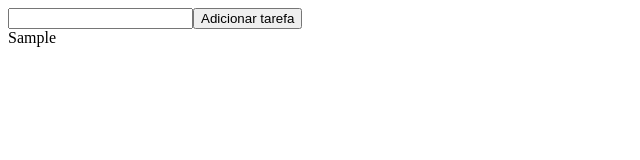
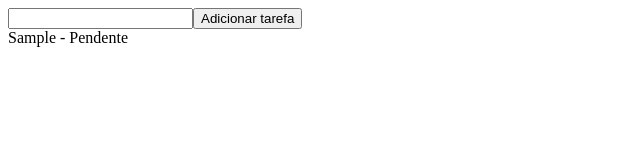
Before and after one commit to TomazdaCosta/exercises, a React (Vite) app in the folder react-with-typescript/exercicio-04/: page / in a window 1280 px wide. Both pictures are taken after typing "Sample" into the empty fields and a click on the button "Adicionar tarefa". Shown: the top 160 px of the page, without its empty margins (0-640 px from the left). Built offline with nearby package versions, Linux system fonts and the light colour scheme.

Commit message:
Criada a pasta para organizar os tipos da aplicação. Além de ter adicionado o id, e o complete do tipo da task.

```diff
--- a/react-with-typescript/exercicio-04/src/App.tsx
+++ b/react-with-typescript/exercicio-04/src/App.tsx
@@ -1,11 +1,12 @@
 import React from "react"
 import AddTask from "./components/AddTask"
+import type { ITask } from "./types/types"
 
 const App = () => {
-  const [taskList, setTaskList] = React.useState<string[]>([])
+  const [taskList, setTaskList] = React.useState<ITask[]>([])
 
-  const handleAddTask = (value: string) => {
-    setTaskList([...taskList, value])
+  const handleAddTask = (newTask: ITask) => {
+    setTaskList([...taskList, newTask])
   }
 
   return (
@@ -17,8 +18,8 @@ const App = () => {
       <div>
         {taskList.map((task) => {
           return(
-            <div key={task}>
-              {task}
+            <div key={task.id}>
+              {task.title} - {task.complete ? 'Completa' : 'Pendente'}
             </div>
           )
         })}
--- a/react-with-typescript/exercicio-04/src/components/AddTask.tsx
+++ b/react-with-typescript/exercicio-04/src/components/AddTask.tsx
@@ -1,24 +1,29 @@
 import React from 'react'
+import type { IAddTaskProps, ITask } from '../types/types'
 
-interface IAddTaskProps {
-  funcAdd: (value: string) => void
-}
 const AddTask = ({ funcAdd }: IAddTaskProps) => {
-  const [task, setTask] = React.useState('')
+  const [taskTitle, setTaskTitle] = React.useState('')
+
 
   return (
     <div>
       <input
         type="text"
-        value={task}
-        onChange={({target}) => setTask(target.value)}
+        value={taskTitle}
+        onChange={({target}) => setTaskTitle(target.value)}
       />
 
       <button
         onClick={() => {
-          if(task) {
-            funcAdd(task)
-            setTask('')
+          if(taskTitle) {
+            const newTask: ITask = {
+              id: taskTitle + (Math.floor(Math.random() * 1000)),
+              title: taskTitle,
+              complete: false
+            }
+
+            funcAdd(newTask)
+            setTaskTitle('')
           }
         }}
       >
--- /dev/null
+++ b/react-with-typescript/exercicio-04/src/types/types.ts
@@ -0,0 +1,9 @@
+export interface IAddTaskProps {
+  funcAdd: (newTask: ITask) => void
+}
+
+export interface ITask {
+  id: string,
+  title: string,
+  complete: boolean
+}
```
